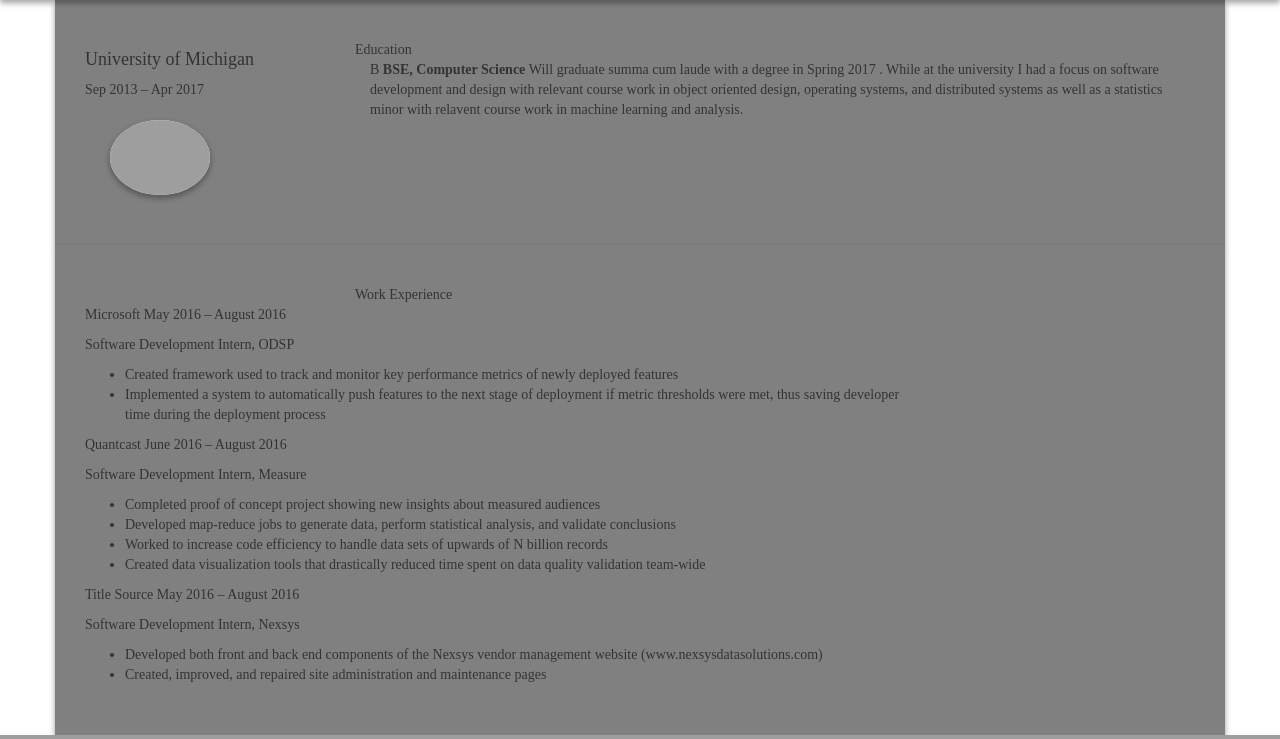
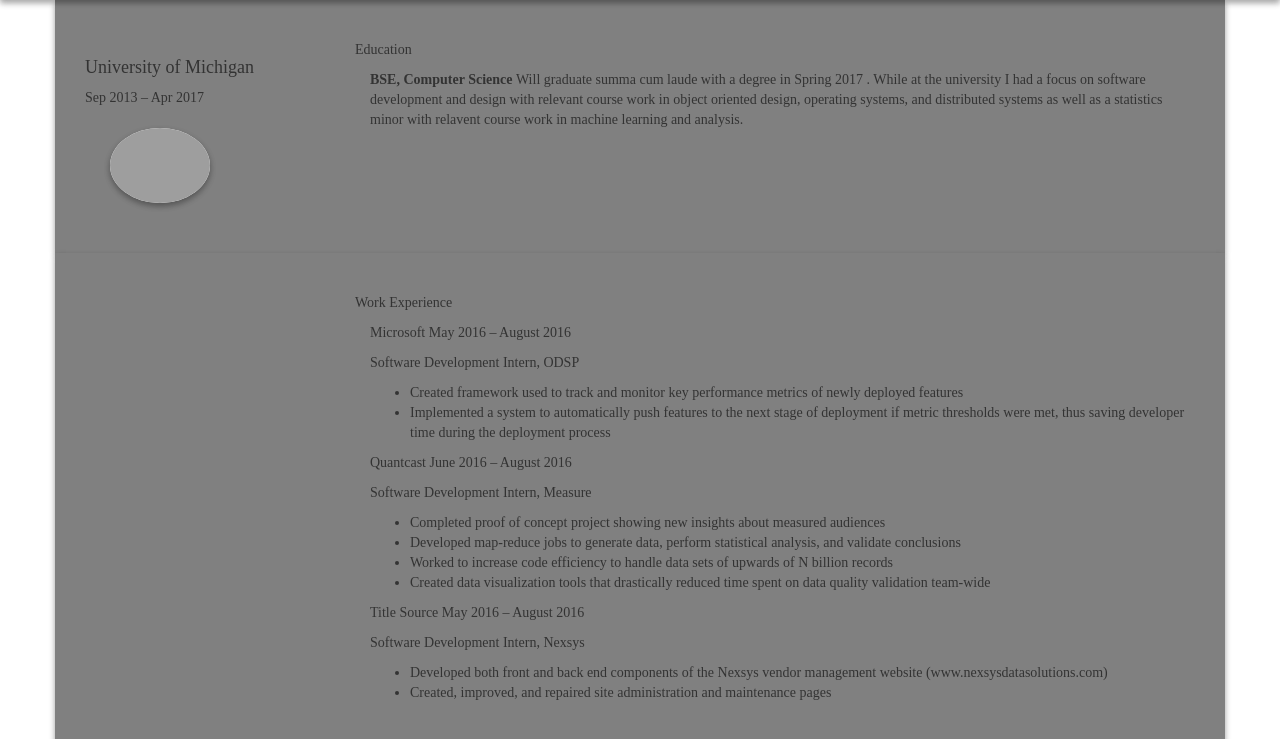
Before and after one commit to JonBrelje/website, a Flask app: page / in a window 1280 px wide. Shown: the part 754-1493 px from the top of the page. Run offline with Flask 2, Linux system fonts and the light colour scheme; some libraries are stand-ins or nearby versions; grey boxes are pictures that could not be loaded.

Commit message:
Make info section elements into css classes

```diff
--- a/static/stylesheets/parallax.css
+++ b/static/stylesheets/parallax.css
@@ -37,6 +37,23 @@ body {
 
     border: solid #FFFFFF;
     border-width: 10 10px;
+}
+
+.info-institution {
+    display: block;
+    padding-top: 8px;
+    margin-bottom: 10px;
+}
+
+.info-date {
+
+}
+
+.info-title {
+
+}
+
+.info-body {
 
 }
 
--- a/templates/education.html
+++ b/templates/education.html
@@ -11,7 +11,7 @@
 {% endblock %}
 
 {% block body %}
-<p>B
+<p>
 	<strong> BSE, Computer Science </strong>
 	<span>
 	Will graduate summa cum laude with a degree in Spring 2017 . While at the university I had a focus on software development and design with relevant course work in object oriented design, operating systems, and distributed systems as well as a statistics minor with relavent course work in machine learning and analysis.
--- a/templates/info_section.html
+++ b/templates/info_section.html
@@ -1,14 +1,19 @@
 <div class="container shadow">
  	{% block title %}{% endblock %}
  	<div class="col-md-3">
- 		<h4>{% block institution %}{% endblock %}</h4>
- 		<p>{% block date%}{% endblock %}</p>
+ 		<h4 class=info-institution>{% block institution %}{% endblock %}</h4>
+ 		<p class=info-date>{% block date%}{% endblock %}</p>
  		<div class="col-md-3 text-center">
  			{% block image %} {% endblock %}
  		</div>
  	</div>
  	<div class="col-md-9">
-  		{% block body %}
-  		{% endblock %}
+ 		<p>
+			<strong class=info-title> {% block body_title %}{% endblock %}</strong>
+			<span class=info-body>
+				{% block body %}
+  				{% endblock %}
+			</span>
+		</p>
 	</div>
 </div>
```
